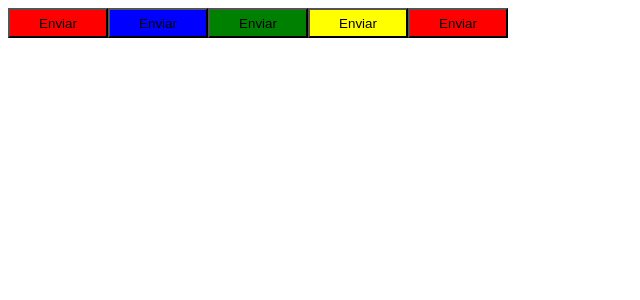
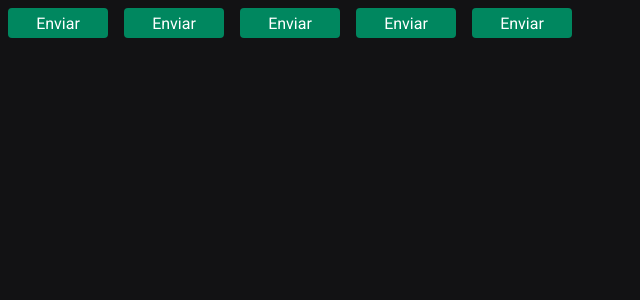
Before and after one commit to marceloquinze/ignite-timer, a React (Vite) app: page / in a window 1280 px wide. Shown: the top 300 px of the page, without its empty margins (0-640 px from the left). Built offline with nearby package versions, Linux system fonts and the light colour scheme.

Commit message:
Added lint

```diff
--- a/index.html
+++ b/index.html
@@ -2,7 +2,10 @@
 <html lang="en">
   <head>
     <meta charset="UTF-8" />
+    <link rel="preconnect" href="https://fonts.googleapis.com">
+    <link rel="preconnect" href="https://fonts.gstatic.com" crossorigin>
     <meta name="viewport" content="width=device-width, initial-scale=1.0" />
+    <link href="https://fonts.googleapis.com/css2?family=Roboto+Mono:ital,wght@0,700;1,700&family=Roboto:wght@400;700&display=swap" rel="stylesheet">
     <title>Ignite Timer</title>
   </head>
   <body>
--- a/package.json
+++ b/package.json
@@ -7,6 +7,7 @@
     "dev": "vite",
     "build": "tsc && vite build",
     "lint": "eslint . --ext ts,tsx --report-unused-disable-directives --max-warnings 0",
+    "lint2": "eslint src --ext .ts,.tsx",
     "preview": "vite preview"
   },
   "dependencies": {
@@ -15,6 +16,7 @@
     "styled-components": "^6.1.11"
   },
   "devDependencies": {
+    "@rocketseat/eslint-config": "^2.2.2",
     "@types/react": "^18.2.66",
     "@types/react-dom": "^18.2.22",
     "@types/styled-components": "^5.1.34",
--- a/src/App.tsx
+++ b/src/App.tsx
@@ -1,13 +1,17 @@
-import { Button } from "./components/Button";
+import { Button } from './components/Button'
+import { ThemeProvider } from 'styled-components'
+import { defaultTheme } from './styles/themes/default'
+import { GlobalStyle } from './styles/global'
 
 export function App() {
   return (
-    <>
+    <ThemeProvider theme={defaultTheme}>
       <Button variant="primary" />
       <Button variant="secondary" />
       <Button variant="danger" />
       <Button variant="success" />
       <Button />
-    </>
+      <GlobalStyle />
+    </ThemeProvider>
   )
 }
--- a/src/components/Button.styles.ts
+++ b/src/components/Button.styles.ts
@@ -1,4 +1,4 @@
-import styled, { css } from "styled-components";
+import styled, { css } from 'styled-components'
 
 export type ButtonVariant = 'primary' | 'secondary' | 'danger' | 'success'
 interface ButtonContainerProps {
@@ -10,25 +10,33 @@
   width: 100px;
   height: 30px;
 
-	${
+  border-radius: 4px;
+  border: 0;
+  margin: 8px;
+
+  background-color: ${(props) => props.theme['green-500']};
+  color: ${(props) => props.theme.white};
+
+  /* ${
+    // Recuperamos as propriedades passadas para um componente fazendo uma interpolação
+    // da string de estilização e isso retornará uma função que tem como primeiro parâmetro todas as propriedades recebidas pelo componente.
     // O código aqui dentro é executado como uma função arrow
     // props representa as propriedades do componente Button (ex.: variant, etc)
-		props => {
+    (props) => {
       // props.variant também vem do componente Button
       return css`
-				background-color: ${ButtonVariants[props.variant]}
+        background-color: ${ButtonVariants[props.variant]};
       `
       // Note que isso aqui tem que retornar red, blue etc
       // ${ButtonVariants[props.variant]}
       // por isso o formato de array. É pra usar como chave e retornar o valor
     }
-
-	}
+  } */
 `
 
 const ButtonVariants = {
   primary: 'red',
   secondary: 'blue',
   danger: 'green',
-	success: 'yellow'
+  success: 'yellow',
 }
--- a/src/components/Button.tsx
+++ b/src/components/Button.tsx
@@ -1,9 +1,9 @@
 import { ButtonContainer, ButtonVariant } from './Button.styles'
 
-interface ButtonProps{
-	variant?: ButtonVariant
+interface ButtonProps {
+  variant?: ButtonVariant
 }
 
 export function Button({ variant = 'primary' }: ButtonProps) {
-	return <ButtonContainer variant={variant}>Enviar</ButtonContainer>
+  return <ButtonContainer variant={variant}>Enviar</ButtonContainer>
 }
--- /dev/null
+++ b/src/styles/global.ts
@@ -0,0 +1,25 @@
+import { createGlobalStyle } from 'styled-components'
+
+export const GlobalStyle = createGlobalStyle`
+	*{
+		margin: 0;
+		padding: 0;
+		box-sizing: border-box;
+	}
+
+	:focus {
+		outline: 0;
+		box-shadow: 0 0 0 2px ${(props) => props.theme['green-500']};
+	}
+
+	body {
+		background: ${(props) => props.theme['gray-900']};
+		color: ${(props) => props.theme['gray-300']};
+	}
+
+	body, input, textarea, button {
+		font-family: 'Roboto', sans-serif;
+		font-weight: 400;
+		font-size: 1rem;
+	}
+`
--- /dev/null
+++ b/src/styles/themes/default.ts
@@ -0,0 +1,21 @@
+export const defaultTheme = {
+  white: '#FFF',
+
+  'gray-100': '#E1E1E6',
+  'gray-300': '#C4C4CC',
+  'gray-400': '#8D8D99',
+  'gray-500': '#7C7C8A',
+  'gray-600': '#323238',
+  'gray-700': '#29292E',
+  'gray-800': '#202024',
+  'gray-900': '#121214',
+
+  'green-300': '#00B37E',
+  'green-500': '#00875F',
+  'green-700': '#015F43',
+
+  'red-500': '#AB222E',
+  'red-700': '#7A1921',
+
+  'yellow-500': '#FBA94C',
+}
```
Also changed, not shown: src/@types/styled.d.ts (added, +8 -0 lines), .eslintrc.cjs, .eslintrc.json (added), 1 other file (tests, documents, lock files or other folders). Lines whose indentation alone changed are shown as unchanged.
